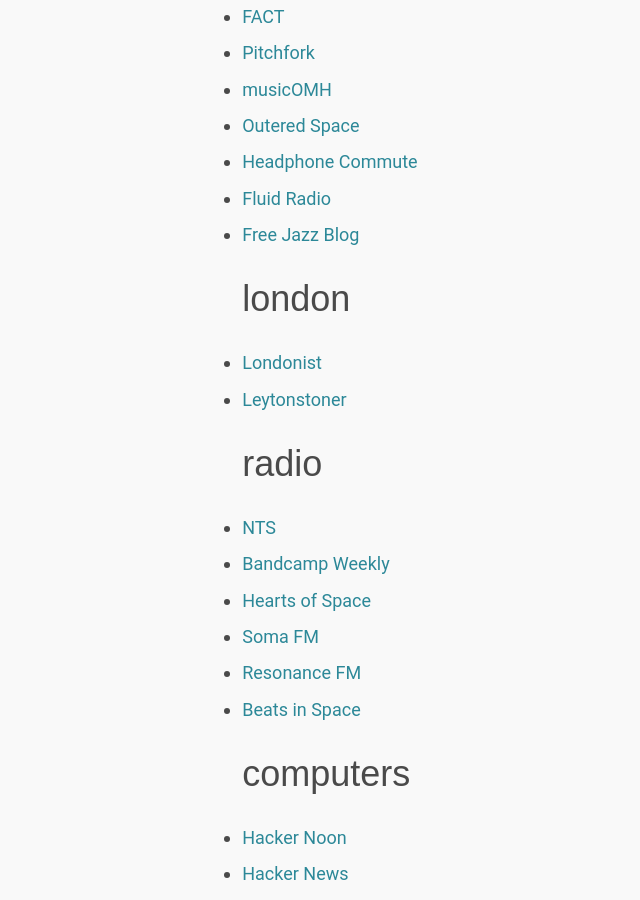
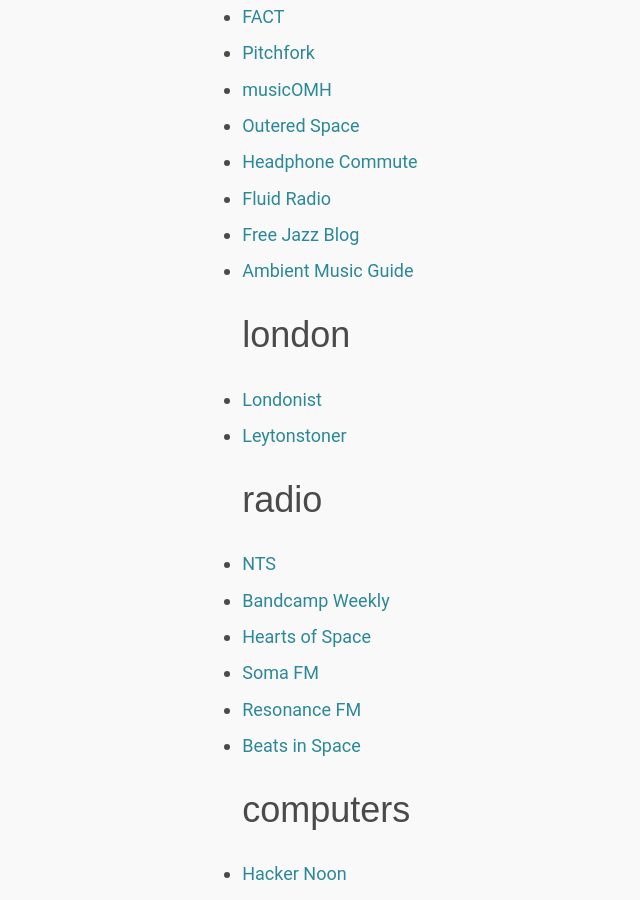
Before and after one commit to edclements/website, a Jekyll site: the page built from web-links.html, in a window 1280 px wide and 900 px high, scrolled down 805 px. Shown: the whole window, without its empty margins (81-721 px from the left). Built offline with Jekyll 4.4.1, drawn with Linux system fonts in a browser that asks for light colours; nearby versions of some CDN libraries.

Commit message:
Add link

```diff
--- a/_data/links.yml
+++ b/_data/links.yml
@@ -39,6 +39,8 @@
   href: http://www.fluid-radio.co.uk/
 - title: Free Jazz Blog
   href: http://www.freejazzblog.org/
+- title: Ambient Music Guide
+  href: http://ambientmusicguide.com/
 london:
 - title: Londonist
   href: https://londonist.com/
```
